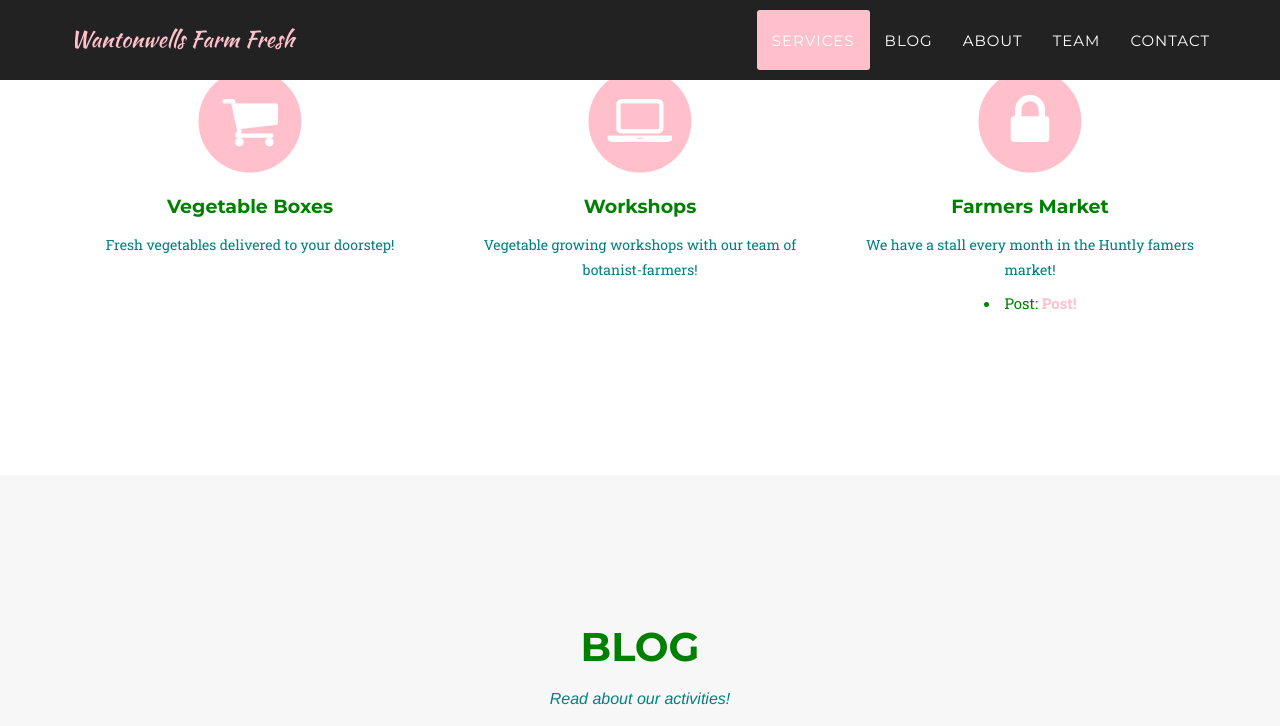
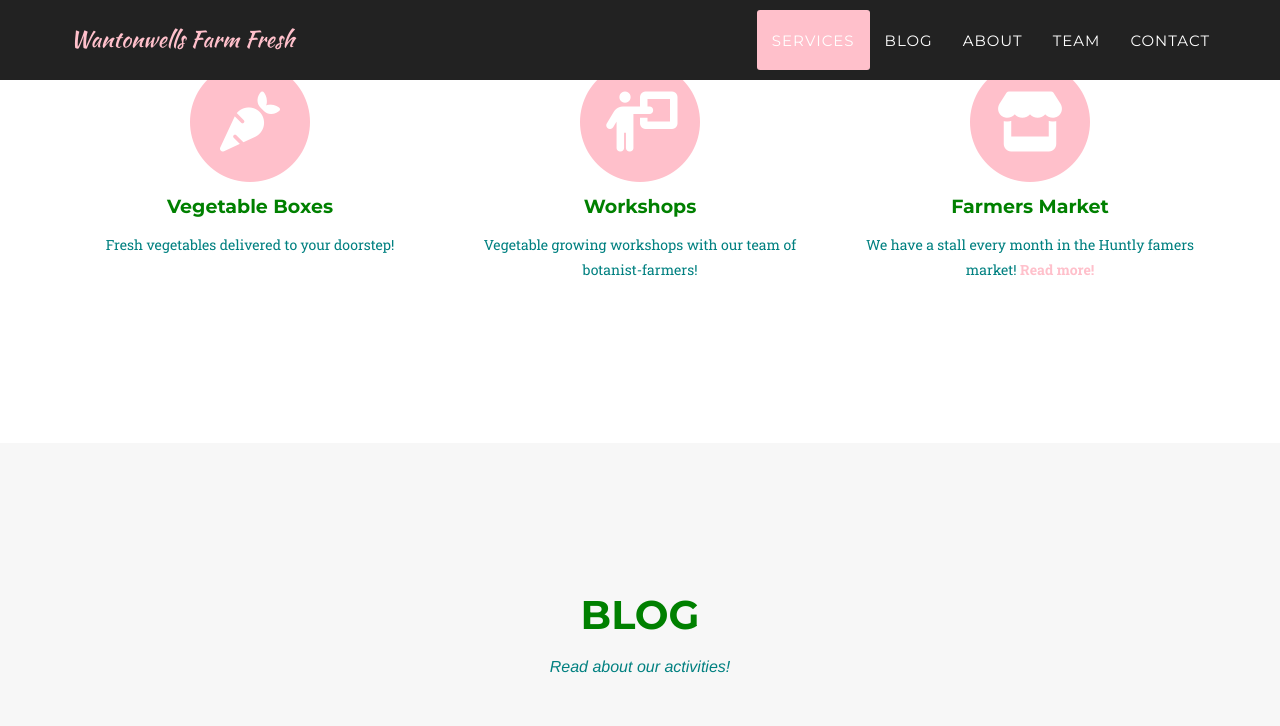
Before and after one commit to pollypeaches/pollypeaches.github.io, a Jekyll site: the page built from index.html, in a window 1280 px wide and 900 px high, scrolled down 1078 px, cut to the strip 0-726 px from the top of the window. Built offline with Jekyll 4.4.1, drawn with Linux system fonts in a browser that asks for light colours; nearby versions of some CDN libraries; some web fonts are replaced; a script that is not in the unit is left out.

Commit message:
fixed the font awesome icons

```diff
--- a/_includes/head.html
+++ b/_includes/head.html
@@ -17,7 +17,7 @@
     <link href="https://fonts.googleapis.com/css?family=Lato:400,700,400italic,700italic" rel="stylesheet" type="text/css">
     <link href='https://fonts.googleapis.com/css?family=Droid+Serif:400,700,400italic,700italic' rel='stylesheet' type='text/css'>
     <link href='https://fonts.googleapis.com/css?family=Roboto+Slab:400,100,300,700' rel='stylesheet' type='text/css'>
-
+    <script src="https://kit.fontawesome.com/6ebe86c74f.js" crossorigin="anonymous"></script>
     <!-- HTML5 Shim and Respond.js IE8 support of HTML5 elements and media queries -->
     <!-- WARNING: Respond.js doesn't work if you view the page via file:// -->
     <!--[if lt IE 9]>
--- a/_includes/instagram.html
+++ b/_includes/instagram.html
@@ -1,4 +1,5 @@
-<body>
+<section id="services">
+  <div class="container">
   <blockquote
     class="instagram-media" data-instgrm-permalink="https://www.instagram.com/p/Cbe_qgVKAoB/?utm_source=ig_embed&amp;utm_campaign=loading" data-instgrm-version="14"
     style=" background:#FFF; border:0; border-radius:3px; box-shadow:0 0 1px 0 rgba(0,0,0,0.5),0 1px 10px 0 rgba(0,0,0,0.15); margin: 1px; max-width:540px; min-width:326px; padding:0; width:99.375%; width:-webkit-calc(100% - 2px); width:calc(100% - 2px);"
@@ -18,4 +19,5 @@
     </div>
   </blockquote>
   <script async="" src="//www.instagram.com/embed.js"></script>
-</body>
+  </div>
+</section>
--- a/_includes/services.html
+++ b/_includes/services.html
@@ -11,7 +11,7 @@
                 <div class="col-md-4">
                     <span class="fa-stack fa-4x">
                         <i class="fa fa-circle fa-stack-2x text-primary"></i>
-                        <i class="fa fa-shopping-cart fa-stack-1x fa-inverse"></i>
+                        <i class="fa fa-carrot fa-stack-1x fa-inverse"></i>
                     </span>
                     <h4 class="service-heading">Vegetable Boxes</h4>
                     <p class="text-muted">Fresh vegetables delivered to your doorstep!</p>
@@ -19,7 +19,7 @@
                 <div class="col-md-4">
                     <span class="fa-stack fa-4x">
                         <i class="fa fa-circle fa-stack-2x text-primary"></i>
-                        <i class="fa fa-laptop fa-stack-1x fa-inverse"></i>
+                        <i class="fa fa-person-chalkboard fa-stack-1x fa-inverse"></i>
                     </span>
                     <h4 class="service-heading">Workshops</h4>
                     <p class="text-muted">Vegetable growing workshops with our team of botanist-farmers!</p>
@@ -27,15 +27,18 @@
                 <div class="col-md-4">
                     <span class="fa-stack fa-4x">
                         <i class="fa fa-circle fa-stack-2x text-primary"></i>
-                        <i class="fa fa-lock fa-stack-1x fa-inverse"></i>
+                        <i class="fa fa-store fa-stack-1x fa-inverse"></i>
                     </span>
                     <h4 class="service-heading">Farmers Market</h4>
                     <p class="text-muted">
                         We have a stall every month in the Huntly famers market!
-                        <li>Post:
-                            <strong><a href="#blogPost5" class="portfolio-link" data-toggle="modal">Post!</a>
-                            </strong>
-                        </li>
+                        <strong>
+                        <a
+                            href="#blogPost5"
+                            class="portfolio-link" data-toggle="modal">
+                                Read more!
+                        </a>
+                        </strong>
                     </p>
                 </div>
             </div>
```
